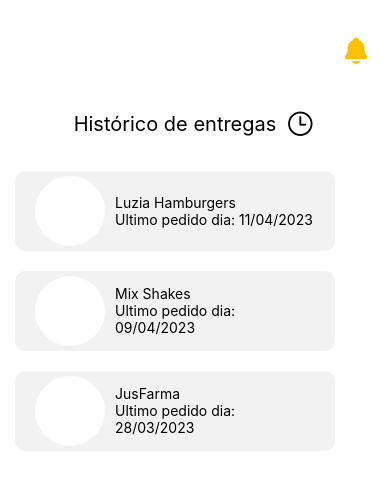
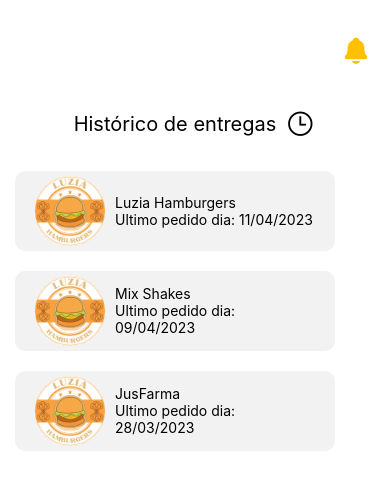
Before and after one commit to Jadando/Vroom, a React Native app: screen /Historico in a window 390 px wide. Shown: the top 490 px of the page. Built offline with nearby package versions, Linux system fonts and the light colour scheme; what @rnmapbox/maps, expo-web-browser would draw is missing.

Commit message:
image att

```diff
--- a/src/pages/Cliente/Home/index.js
+++ b/src/pages/Cliente/Home/index.js
@@ -27,6 +27,7 @@ export default function Home({ route }) {
             <View style={styles.recentsContainer}>
               <View style={styles.recentsContent}>
                 <View style={styles.recentsImages}>
+                  <Image source={require('../../../img/luzia.png')} style={styles.img}/>
                 </View>
                 <Text style={styles.categoriaText}>
                   Luzia Hamburgers {'\n'}
@@ -35,6 +36,7 @@ export default function Home({ route }) {
               </View>
               <View style={styles.recentsContent}>
                 <View style={styles.recentsImages}>
+                <Image source={require('../../../img/luzia.png')} style={styles.img}/>
                 </View>
                 <Text style={styles.categoriaText}>
                   Mix Shakes {'\n'}
@@ -43,6 +45,7 @@ export default function Home({ route }) {
               </View>
               <View style={styles.recentsContent}>
                 <View style={styles.recentsImages}>
+                <Image source={require('../../../img/luzia.png')} style={styles.img}/>
                 </View>
                 <Text style={styles.categoriaText}>
                   JusFarma {'\n'}
@@ -235,5 +238,12 @@ const getstyles = (tema) => StyleSheet.create({
     width: 70,
     height: 70,
     marginRight: 10,
+    overflow: 'hidden',
+    justifyContent: 'center',
+    alignItems: 'center',
   },
+  img: {
+    width: 100,
+    height: 100
+  }
 })
--- a/src/pages/Cliente/Search/Restaurante.js
+++ b/src/pages/Cliente/Search/Restaurante.js
@@ -15,7 +15,7 @@ export default function Restaurante() {
             <TouchableOpacity
                     // style={{marginLeft: 10}}
                     onPress={() => navigation.pop(1)}>
-                    <Icon name='chevron-back' size={30} color='#000' />
+                    <Icon name='chevron-back' size={30} color='#000' style={{marginLeft: 30}}/>
                 </TouchableOpacity>
                 <TouchableOpacity style={styles.headerContent}>
                     <Text style={styles.title}>
@@ -49,6 +49,7 @@ export default function Restaurante() {
                         <TouchableOpacity onPress={() => navigation.navigate('VisualizarEmpresa')}>
                         <View style={styles.recentsContent}>
                             <View style={styles.recentsImages}>
+                            <Image source={require('../../../img/luzia.png')} style={styles.img}/>
                             </View>
                             <Text style={styles.Text}>
                                 Luzia Hamburgers {'\n'}
@@ -58,6 +59,7 @@ export default function Restaurante() {
                         </TouchableOpacity>
                         <View style={styles.recentsContent}>
                             <View style={styles.recentsImages}>
+                            <Image source={require('../../../img/luzia.png')} style={styles.img}/>
                             </View>
                             <Text style={styles.Text}>
                                 Mix Shakes {'\n'}
@@ -66,6 +68,7 @@ export default function Restaurante() {
                         </View>
                         <View style={styles.recentsContent}>
                             <View style={styles.recentsImages}>
+                            <Image source={require('../../../img/luzia.png')} style={styles.img}/>
                             </View>
                             <Text style={styles.Text}>
                                 JusFarma {'\n'}
@@ -163,5 +166,12 @@ const getstyles = (tema) => StyleSheet.create({
         width: 70,
         height: 70,
         marginRight: 10,
-    },
+        overflow: 'hidden',
+        justifyContent: 'center',
+        alignItems: 'center',
+      },
+      img: {
+        width: 100,
+        height: 100
+      }
 })
--- a/src/pages/Cliente/VisualizarEmpresa/index.js
+++ b/src/pages/Cliente/VisualizarEmpresa/index.js
@@ -168,7 +168,7 @@ export default function VisualizarPerfil({ route }) {
                     <TouchableOpacity
                         style={styles.Chevron}
                         onPress={() => navigation.pop(1)}>
-                        <Icon name='chevron-back' size={30} color='#000' />
+                        <Icon name='chevron-back' size={30} color='#000' style={{marginLeft:30}}/>
                     </TouchableOpacity>
                     <TouchableOpacity>
                     <View style={{
@@ -199,7 +199,7 @@ export default function VisualizarPerfil({ route }) {
                                 >
                                     <View style={styles.userImg}>
                                         <Image
-                                            style={{ width: '100%', height: '100%' }}
+                                            style={{ width: '100%', height: '115%' }}
                                             source={{ uri: logoImageUrl }} />
                                     </View>
                                 </TouchableOpacity>
--- a/src/pages/Entregador/AceitarEntrega/index.js
+++ b/src/pages/Entregador/AceitarEntrega/index.js
@@ -18,7 +18,7 @@ export default function AceitarEntrega() {
             <View style={styles.header}>
             <TouchableOpacity
                     onPress={() => navigation.pop(1)}>
-                    <Icon name='chevron-back' size={30} color='#000' />
+                    <Icon name='chevron-back' size={30} color='#000' style={{marginLeft:30}}/>
                 </TouchableOpacity>
                 <TouchableOpacity>
                     <Icon name='notifications' size={30} color='#ffc000' />
--- a/src/pages/Entregador/Historico/index.js
+++ b/src/pages/Entregador/Historico/index.js
@@ -27,6 +27,7 @@ export default function Historico() {
                     <View style={styles.recentsContainer}>
                         <View style={styles.recentsContent}>
                             <View style={styles.recentsImages}>
+                            <Image source={require('../../../img/luzia.png')} style={styles.img}/>
                             </View>
                             <Text>
                                 Luzia Hamburgers {'\n'}
@@ -35,6 +36,7 @@ export default function Historico() {
                         </View>
                         <View style={styles.recentsContent}>
                             <View style={styles.recentsImages}>
+                            <Image source={require('../../../img/luzia.png')} style={styles.img}/>
                             </View>
                             <Text>
                                 Mix Shakes {'\n'}
@@ -43,6 +45,7 @@ export default function Historico() {
                         </View>
                         <View style={styles.recentsContent}>
                             <View style={styles.recentsImages}>
+                            <Image source={require('../../../img/luzia.png')} style={styles.img}/>
                             </View>
                             <Text>
                                 JusFarma {'\n'}
@@ -135,5 +138,12 @@ const styles = StyleSheet.create({
         width: 70,
         height: 70,
         marginRight: 10,
-    },
+        overflow: 'hidden',
+        justifyContent: 'center',
+        alignItems: 'center',
+      },
+      img: {
+        width: 100,
+        height: 100
+      }
 })
```
